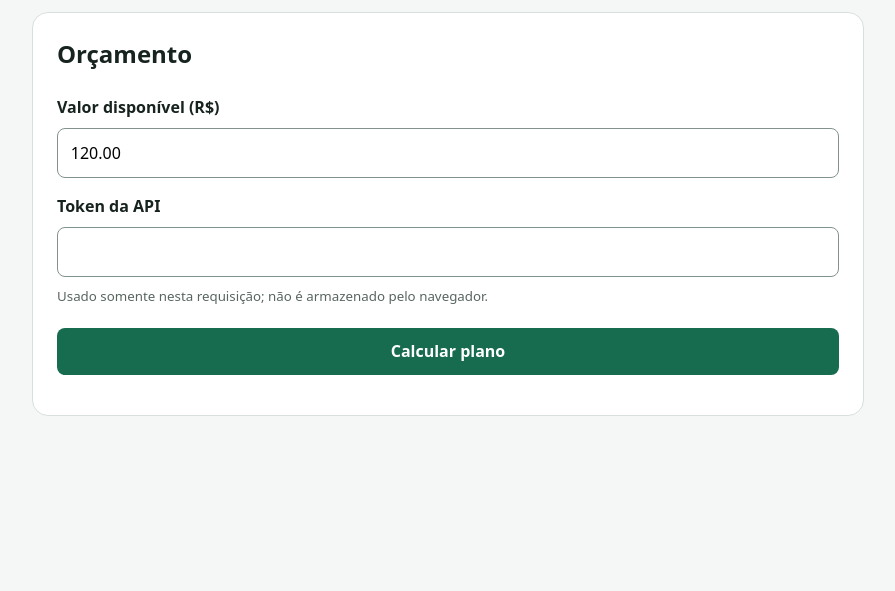
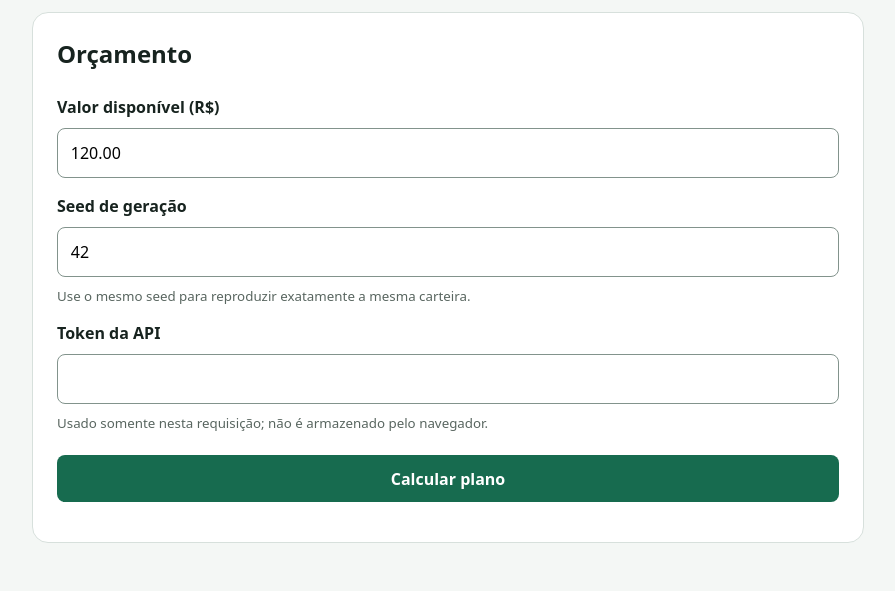
Before and after one commit to sanbr06/megasena, a Flask app: page / in a window 1280 px wide. Shown: the part 291-882 px from the top of the page, without its empty margins (192-1087 px from the left). Before the commit the page ends 707 px from the top, so only its background shows below. Run offline with Flask 3, Linux system fonts and the light colour scheme.

Commit message:
autopilot: development cycle 20260817-135238 (#23)
Co-authored-by: Sandy Lima <266818216+sanbr06@users.noreply.github.com>

```diff
--- a/app/static/app.js
+++ b/app/static/app.js
@@ -25,6 +25,7 @@ form.addEventListener("submit", async (event) => {
 
   const budgetText = document.querySelector("#budget").value;
   const budgetCents = Math.round(Number(budgetText) * 100);
+  const seed = Number(document.querySelector("#seed").value);
   const token = document.querySelector("#token").value;
 
   try {
@@ -34,7 +35,7 @@ form.addEventListener("submit", async (event) => {
         "Authorization": `Bearer ${token}`,
         "Content-Type": "application/json",
       },
-      body: JSON.stringify({budget_cents: budgetCents}),
+      body: JSON.stringify({budget_cents: budgetCents, seed}),
     });
     const payload = await response.json();
     if (!response.ok) {
@@ -43,13 +44,36 @@ form.addEventListener("submit", async (event) => {
 
     const plan = payload.data.simple_plan;
     document.querySelector("#used-budget").textContent = formatMoney(plan.cost_cents);
+    document.querySelector("#unspent-budget").textContent = formatMoney(plan.unspent_cents);
     document.querySelector("#games").textContent = plan.games;
+    document.querySelector("#used-seed").textContent = seed;
     document.querySelector("#jackpot-probability").textContent =
       formatProbability(plan.jackpot_probability);
     document.querySelector("#any-prize-probability").textContent =
       formatOptionalProbability(plan.prize_risk?.any_prize_probability);
     document.querySelector("#multiple-prizes-probability").textContent =
       formatOptionalProbability(plan.prize_risk?.multiple_prizes_probability);
+
+    const gameList = document.querySelector("#generated-games");
+    gameList.replaceChildren();
+    for (const game of plan.generated_games || []) {
+      const item = document.createElement("li");
+      item.className = "game-card";
+      item.textContent = game.map((number) => String(number).padStart(2, "0")).join(" · ");
+      gameList.append(item);
+    }
+
+    const hasGeneratedGames = plan.generated_games !== null;
+    gameList.hidden = !hasGeneratedGames;
+    document.querySelector("#generated-games-title").hidden = !hasGeneratedGames;
+    const explanation = document.querySelector("#portfolio-explanation");
+    if (hasGeneratedGames) {
+      explanation.textContent = "As combinações foram distribuídas para limitar a sobreposição entre pares de jogos. Isso melhora a cobertura certificada de Quadra+, mas não prevê dezenas nem altera a chance de Sena para a mesma quantidade de combinações simples distintas.";
+    } else if (plan.games === 0) {
+      explanation.textContent = "O orçamento informado não comporta uma aposta simples de Mega-Sena nesta versão de preços.";
+    } else {
+      explanation.textContent = "O orçamento excede o limite de geração certificada desta versão. As métricas sem certificado não são apresentadas como se fossem uma carteira concreta.";
+    }
     status.textContent = "Plano calculado com sucesso.";
     results.hidden = false;
   } catch (error) {
--- a/app/static/styles.css
+++ b/app/static/styles.css
@@ -10,6 +10,7 @@ main { width: min(52rem, calc(100% - 2rem)); margin: 3rem auto; }
 header { margin-bottom: 2rem; }
 h1 { font-size: clamp(2rem, 7vw, 3.5rem); line-height: 1.05; margin: .3rem 0 1rem; }
 h2 { margin-top: 0; }
+h3 { margin-bottom: .75rem; }
 .eyebrow { color: #176b4f; font-weight: 700; text-transform: uppercase; letter-spacing: .08em; }
 .lead, .note { line-height: 1.6; color: #45534e; }
 .panel { background: white; border: 1px solid #d7e0dc; border-radius: 1rem; padding: 1.5rem; margin-top: 1rem; }
@@ -26,6 +27,9 @@ small { color: #596660; }
 .metrics div { border-left: .25rem solid #48a982; padding-left: .8rem; }
 .metrics dt { color: #596660; }
 .metrics dd { font-size: 1.25rem; font-weight: 700; margin: .35rem 0 0; }
+.game-list { display: grid; grid-template-columns: repeat(auto-fit, minmax(15rem, 1fr)); gap: .65rem; padding: 0; counter-reset: games; }
+.game-card { display: flex; align-items: center; min-height: 2.5rem; border: 1px solid #c7d5cf; border-radius: .65rem; padding: .75rem; font-variant-numeric: tabular-nums; font-weight: 700; list-style: none; }
+.game-card::before { counter-increment: games; content: "Jogo " counter(games, decimal-leading-zero); color: #176b4f; font-size: .75rem; margin-right: .8rem; }
 
 @media (max-width: 35rem) {
   main { margin: 1.5rem auto; }
--- a/app/templates/index.html
+++ b/app/templates/index.html
@@ -25,6 +25,11 @@
         <label for="budget">Valor disponível (R$)</label>
         <input id="budget" name="budget" type="number" min="0" step="0.01" value="120.00" required>
 
+        <label for="seed">Seed de geração</label>
+        <input id="seed" name="seed" type="number" step="1" value="42" required
+               aria-describedby="seed-help">
+        <small id="seed-help">Use o mesmo seed para reproduzir exatamente a mesma carteira.</small>
+
         <label for="token">Token da API</label>
         <input id="token" name="token" type="password" autocomplete="off" required
                aria-describedby="token-help">
@@ -37,13 +42,19 @@
 
     <section id="results" class="panel" aria-labelledby="results-title" hidden>
       <h2 id="results-title">Plano de jogos simples</h2>
+      <p><strong>Mega-Sena · carteira analítica sem vínculo com concurso específico</strong></p>
       <dl class="metrics">
         <div><dt>Orçamento usado</dt><dd id="used-budget"></dd></div>
+        <div><dt>Saldo não utilizado</dt><dd id="unspent-budget"></dd></div>
         <div><dt>Jogos simples</dt><dd id="games"></dd></div>
+        <div><dt>Seed</dt><dd id="used-seed"></dd></div>
         <div><dt>Probabilidade de Sena</dt><dd id="jackpot-probability"></dd></div>
         <div><dt>Probabilidade de qualquer prêmio</dt><dd id="any-prize-probability"></dd></div>
         <div><dt>Probabilidade de prêmios múltiplos</dt><dd id="multiple-prizes-probability"></dd></div>
       </dl>
+      <p id="portfolio-explanation" class="note"></p>
+      <h3 id="generated-games-title">Combinações geradas</h3>
+      <ol id="generated-games" class="game-list" aria-label="Jogos gerados"></ol>
       <p class="note">
         Probabilidade de prêmio, valor esperado, variância e probabilidade de Sena são
         medidas diferentes. Valores de rateio, quando usados, são cenários — não previsões.
```
Also changed, not shown: tests/test_web.py (+6 -0 lines).
